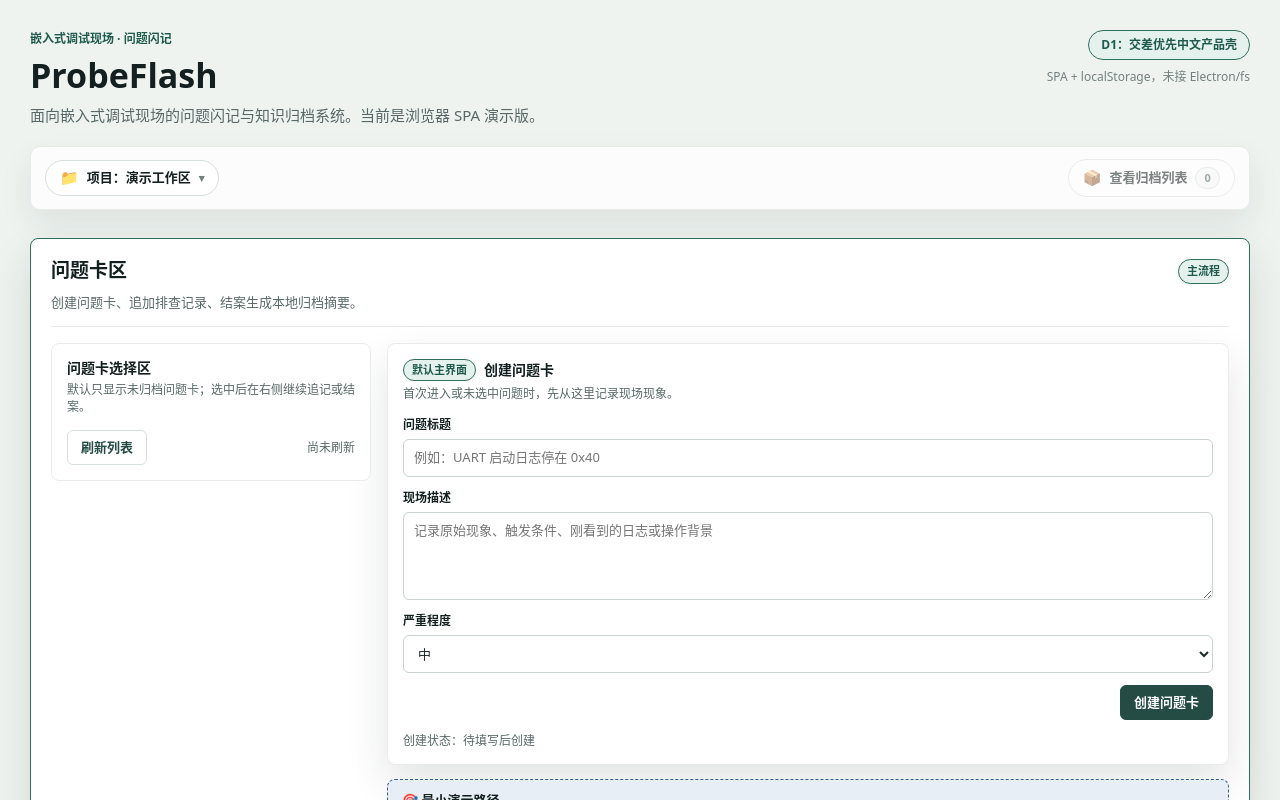
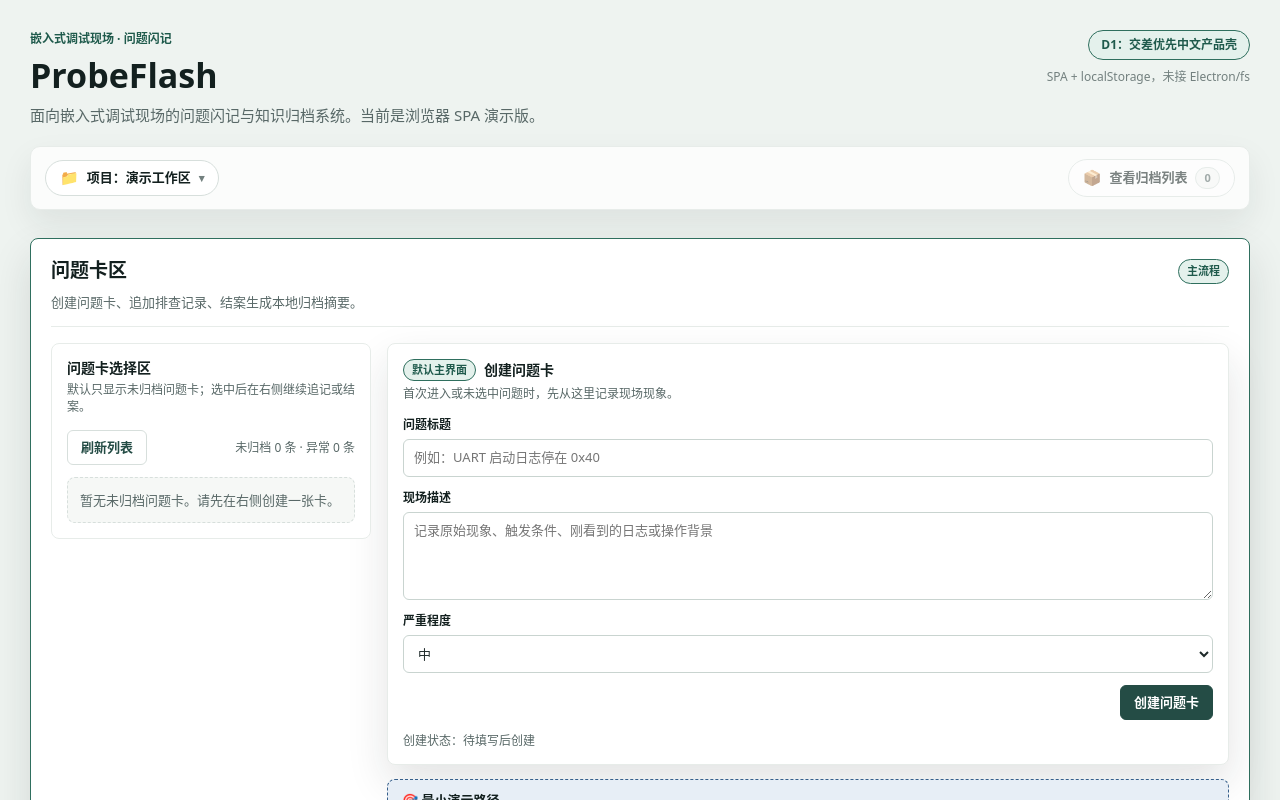
Before and after one commit to Jackrainman/AI_Hardware_Debug_Workspace, a React (Vite) app in the folder apps/desktop/: page / in a window 1280 px wide. Shown: the top 800 px of the page. Built offline with nearby package versions, Linux system fonts and the light colour scheme.

Commit message:
fix(desktop): auto-load issue rail list

```diff
--- a/apps/desktop/src/App.tsx
+++ b/apps/desktop/src/App.tsx
@@ -765,6 +765,10 @@
     setCardList(listIssueCards());
   };
 
+  useEffect(() => {
+    setCardList(listIssueCards());
+  }, []);
+
   const reloadSelectedCard = (id: string) => {
     const loaded = loadIssueCard(id);
     setSelectedCard(loaded.ok ? loaded.card : null);
```
Also changed, not shown: 3 other files (tests, documents, lock files or other folders).
